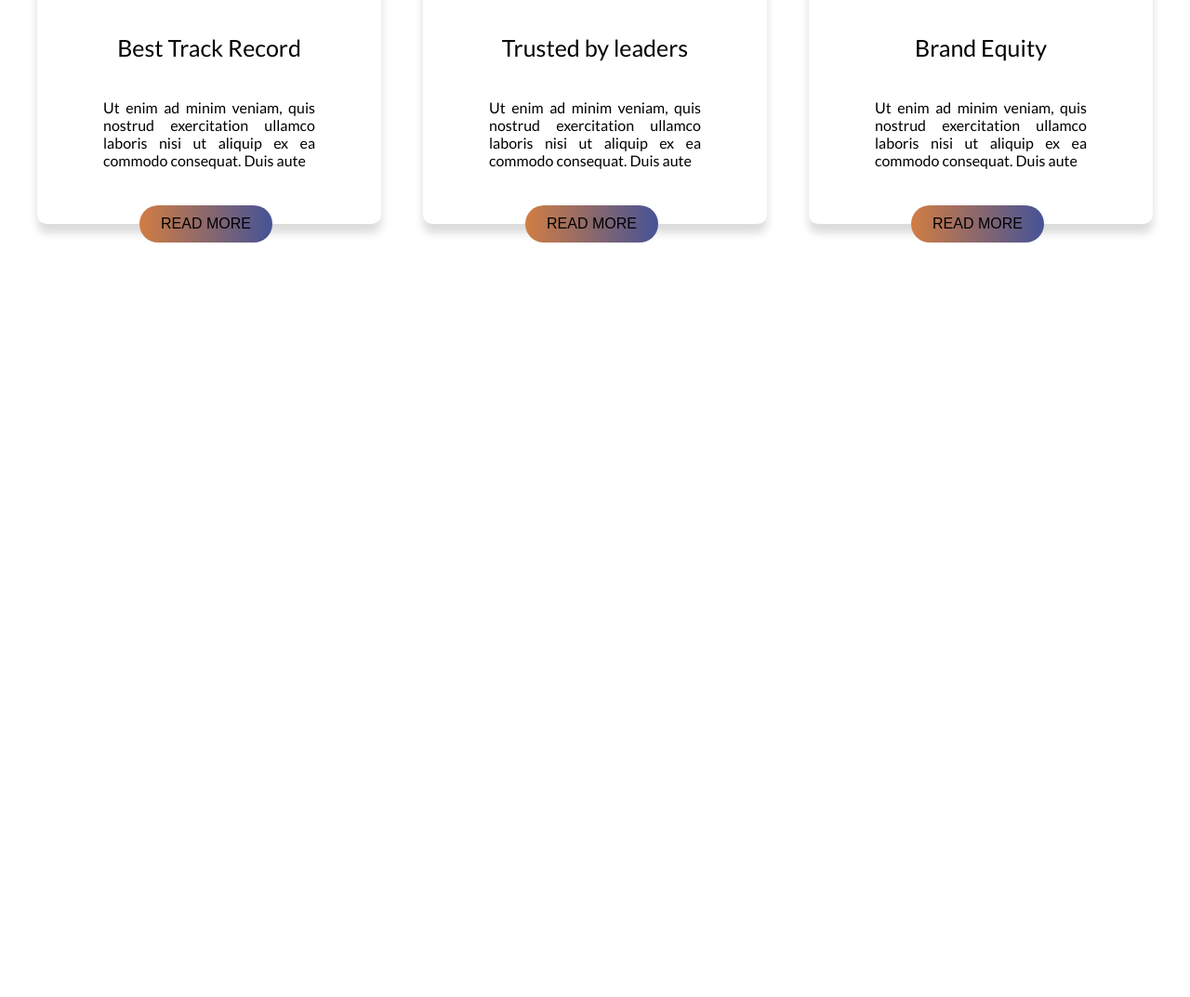
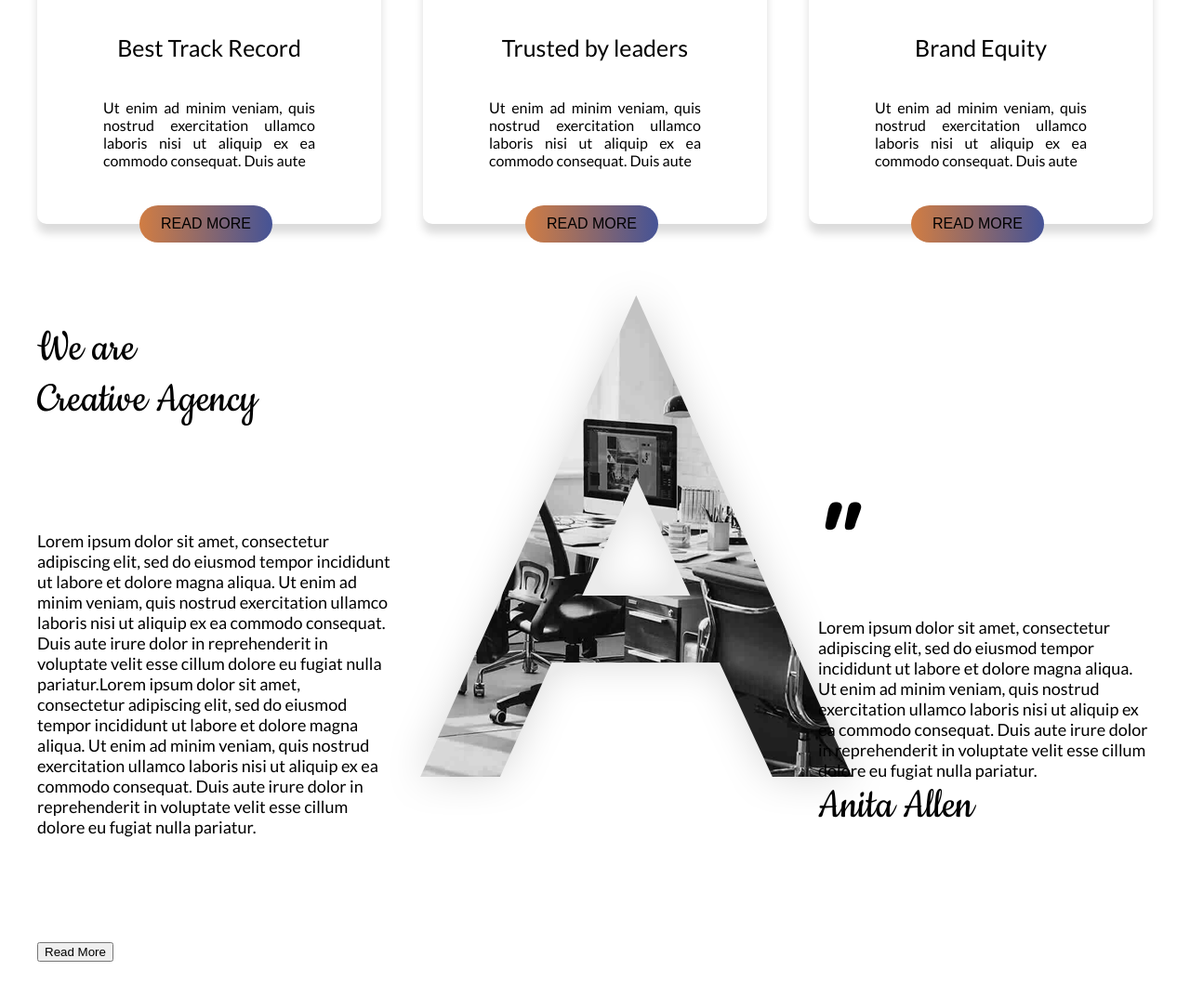
Before and after one commit to MaksNekrut/digital, a website: page index.html in a window 1280 px wide. Shown: the part 1019-2092 px from the top of the page at 93% size. Before the commit the page ends 1280 px from the top, so only its background shows below. Drawn offline with Linux system fonts and the light colour scheme.

Commit message:
section creative

```diff
--- a/index.html
+++ b/index.html
@@ -7,6 +7,7 @@
   <meta http-equiv="X-UA-Compatible" content="ie=edge" />
   <link href="https://fonts.googleapis.com/css?family=Cookie&display=swap" rel="stylesheet" />
   <link href="https://fonts.googleapis.com/css?family=Lato:400,900&display=swap" rel="stylesheet" />
+  <link href="https://fonts.googleapis.com/css?family=Sriracha&display=swap" rel="stylesheet">
   <link rel="stylesheet" href="css/main.min.css" />
   <title>Digital</title>
 </head>
@@ -48,6 +49,40 @@
   <section class="cards">
     <div class="cards__container"> </div>
   </section>
+  <section class="creative">
+    <div class="creative__container">
+      <div class="left creative__left">
+        <div class="left__title">We are<br>
+          Creative Agency</div>
+        <div class="left__info">Lorem ipsum dolor sit amet, consectetur adipiscing elit, sed do eiusmod tempor
+          incididunt ut labore et dolore magna aliqua.
+          Ut enim ad minim veniam, quis nostrud exercitation ullamco laboris nisi ut aliquip ex ea commodo consequat.
+          Duis aute irure dolor in reprehenderit in voluptate velit esse cillum dolore eu fugiat nulla pariatur.Lorem
+          ipsum dolor sit amet, consectetur adipiscing elit, sed do eiusmod tempor incididunt ut labore et dolore magna
+          aliqua. Ut enim ad minim veniam, quis nostrud exercitation ullamco laboris nisi ut aliquip ex ea commodo
+          consequat. Duis aute irure dolor in reprehenderit in voluptate velit esse cillum dolore eu fugiat nulla
+          pariatur.</div>
+        <div class="left__btn">
+          <button class="button">Read More</button>
+        </div>
+      </div>
+      <div class="center creative__center">
+        <img src="img/A.png" alt="image" class="center__img">
+
+      </div>
+      <div class="right creative__right">
+        <div class="right__sign">"</div>
+        <div class="right__info">Lorem ipsum dolor sit amet, consectetur adipiscing elit, sed do eiusmod tempor
+          incididunt ut labore et dolore magna aliqua.
+          Ut enim ad minim veniam, quis nostrud exercitation ullamco laboris nisi ut aliquip ex ea commodo consequat.
+          Duis aute irure dolor in reprehenderit in voluptate velit esse cillum dolore eu fugiat nulla pariatur.</div>
+        <div class="right__name">
+          Anita Allen
+        </div>
+      </div>
+    </div>
+  </section>
+
   <script src="js/script.js"></script>
 </body>
 
--- a/sass/sections/_creative.scss
+++ b/sass/sections/_creative.scss
@@ -0,0 +1,56 @@
+.creative {
+    color: $color-black;
+
+    &__container {
+        display: flex;
+        flex-direction: row;
+        width: 120rem;
+        min-height: 80rem;
+        margin: 5rem auto;
+
+        .left {
+            display: flex;
+            flex-direction: column;
+            justify-content: space-around;
+
+            &__title {
+                font-family: 'Cookie', cursive;
+                font-size: 5rem;
+                width: 30rem;
+
+            }
+
+            &__info {
+                font-size: 1.8rem;
+                width: 38rem;
+            }
+        }
+
+        .center {
+            min-width: 46rem;
+
+        }
+
+        .right {
+            display: flex;
+            flex-direction: column;
+            justify-content: center;
+
+            &__sign {
+                font-size: 10rem;
+                font-family: 'Sriracha', cursive;
+
+            }
+
+            &__info {
+                font-size: 1.8rem;
+            }
+
+            &__name {
+                font-family: 'Cookie', cursive;
+                font-size: 5rem;
+            }
+        }
+
+    }
+}
```
Also changed, not shown: css/main.css, css/main.min.css, 1 other file.
